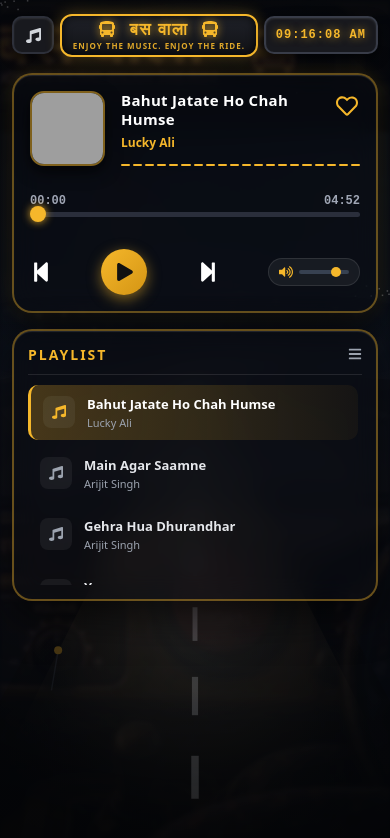
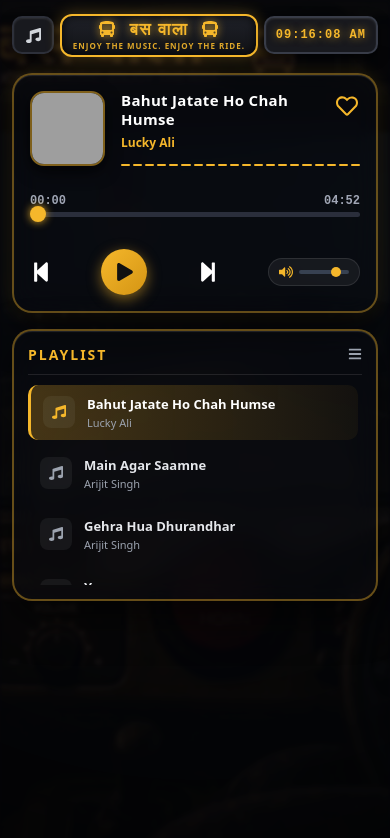
Before and after one commit to VINAYAKbSharma/Bus-wala, a React (Vite) app: page / in a window 390 px wide. Shown: the top 838 px of the page. Built offline with nearby package versions, Linux system fonts and the light colour scheme; grey boxes are pictures that could not be loaded.

Commit message:
Remove running road video animation from both desktop and mobile screens and restore clean static cockpit background

```diff
--- a/src/components/BusDashboard/BusDashboard.css
+++ b/src/components/BusDashboard/BusDashboard.css
@@ -21,10 +21,8 @@
   object-fit: cover;
   object-position: center bottom;
   display: block;
-  z-index: 2;
-  mix-blend-mode: screen;
-  opacity: 0.9;
-  filter: brightness(0.95) contrast(1.1);
+  z-index: 1;
+  filter: brightness(0.94) contrast(1.05);
 }
 
 /* Subtle dashboard ambient vignette overlay */
--- a/src/components/BusDashboard/BusDashboard.jsx
+++ b/src/components/BusDashboard/BusDashboard.jsx
@@ -2,7 +2,6 @@ import React, { useState, useRef, useEffect } from "react";
 import HeaderBanner from "../HeaderBanner/HeaderBanner";
 import InfotainmentPlayer from "../InfotainmentPlayer/InfotainmentPlayer";
 import BusControls from "../BusControls/BusControls";
-import MobileNightBusBg from "../MobileNightBusBg/MobileNightBusBg";
 import { playlistData } from "../../data/playlist";
 import { busSynth } from "../../utils/audioSynth";
 import busBg from "../../assets/buss.png";
@@ -58,15 +57,12 @@ const BusDashboard = () => {
 
   return (
     <main className="bus-dashboard-main">
-      {/* Background Cockpit Image imported properly for Vite build (Desktop) */}
+      {/* Background Cockpit Image */}
       <img
         src={busBg}
         alt="Bus Wala Cockpit Dashboard"
         className="bus-background-img"
       />
-
-      {/* Running Night Bus Driver Perspective Video Background (Mobile Only) */}
-      <MobileNightBusBg />
 
       {/* Invisible HTML Audio Element */}
       <audio
--- a/src/components/MobileNightBusBg/MobileNightBusBg.css
+++ b/src/components/MobileNightBusBg/MobileNightBusBg.css
@@ -1,47 +1,3 @@
 .mobile-night-bus-bg {
-  display: block;
-  position: absolute;
-  top: 0;
-  left: 0;
-  width: 100%;
-  height: 100%;
-  overflow: hidden;
-  z-index: 1;
-  pointer-events: none;
-  background-color: #06080d;
+  display: none !important;
 }
-
-.night-bus-video {
-  position: absolute;
-  top: 0;
-  left: 0;
-  width: 100%;
-  height: 100%;
-  object-fit: cover;
-  filter: brightness(0.8) contrast(1.1);
-}
-
-.night-bus-canvas {
-  position: absolute;
-  top: 0;
-  left: 0;
-  width: 100%;
-  height: 100%;
-  object-fit: cover;
-}
-
-.night-bus-overlay-scrim {
-  position: absolute;
-  top: 0;
-  left: 0;
-  width: 100%;
-  height: 100%;
-  background: radial-gradient(circle at 50% 40%, rgba(5, 7, 12, 0.15) 0%, rgba(5, 7, 12, 0.65) 100%);
-}
-
-@media (max-width: 1024px) {
-  .mobile-night-bus-bg {
-    position: fixed;
-    z-index: 1;
-  }
-}
```
